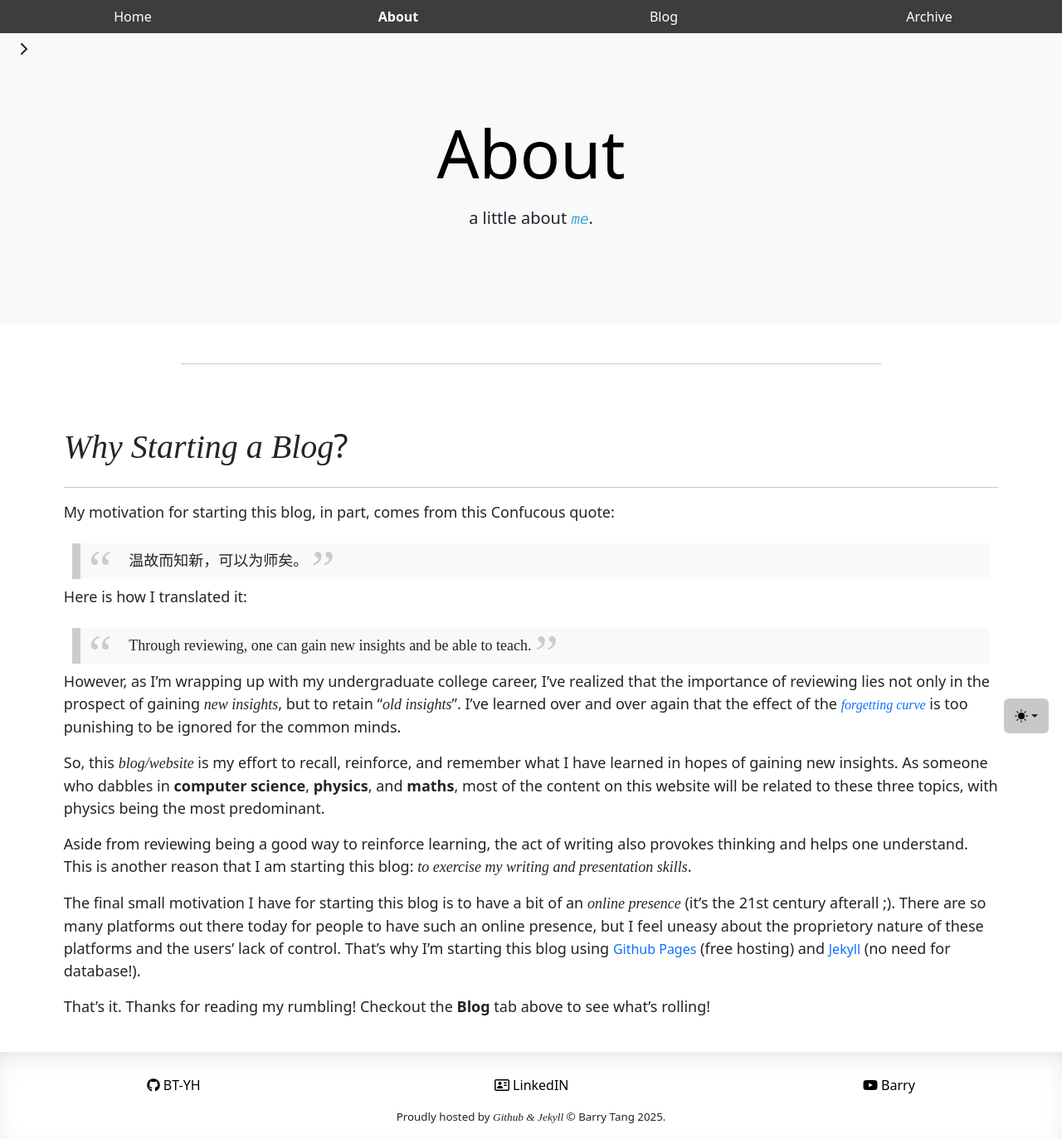
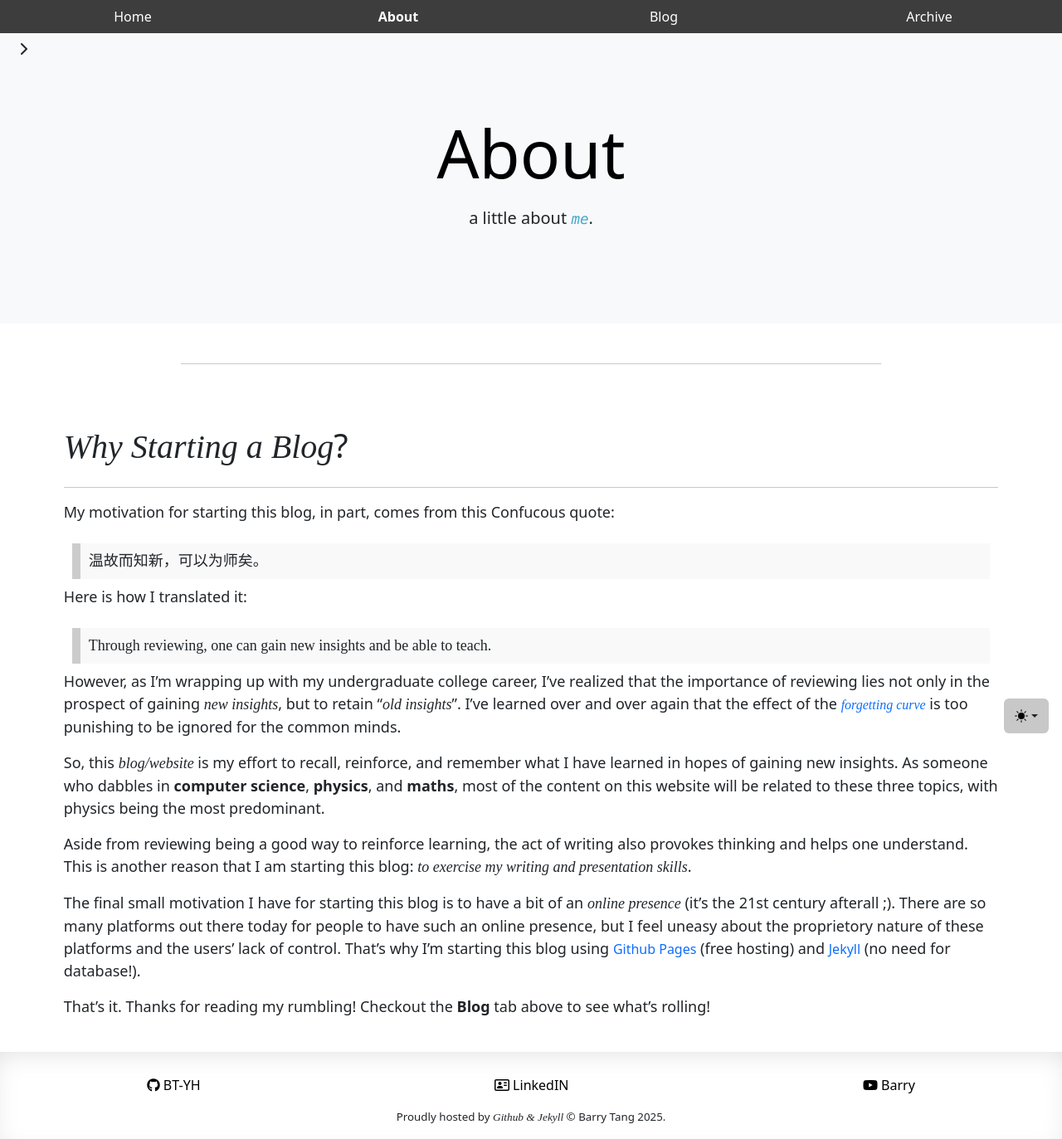
Before and after one commit to BT-YH/bt-yh.github.io, a Jekyll site: the page built from about.md, in a window 1280 px wide. Shown: the whole page at 83% size. Built offline with Jekyll 4.4.1, drawn with Linux system fonts in a browser that asks for light colours; nearby versions of some CDN libraries; some web fonts are replaced.

Commit message:
Changed blockquote styling

```diff
--- a/_sass/main.scss
+++ b/_sass/main.scss
@@ -129,25 +129,6 @@ blockquote {
   border-left: 10px solid #ccc;
   margin: 0.5em 10px !important;
   padding: 0.5em 10px;
-  quotes: "\201C""\201D""\2018""\2019";
-}
-
-blockquote:before {
-  color: #ccc;
-  content: open-quote;
-  font-size: 4em;
-  line-height: 0.1em;
-  margin-right: 0.25em;
-  vertical-align: -0.4em;
-}
-
-blockquote:after {
-  color: #ccc;
-  content: close-quote;
-  font-size: 4em;
-  line-height: 0.1em;
-  margin-right: 0.25em;
-  vertical-align: -0.4em;
 }
 
 blockquote p {
```
